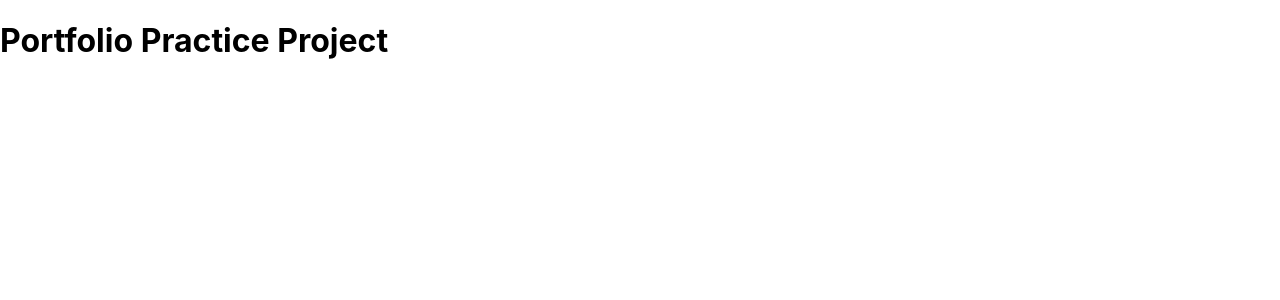
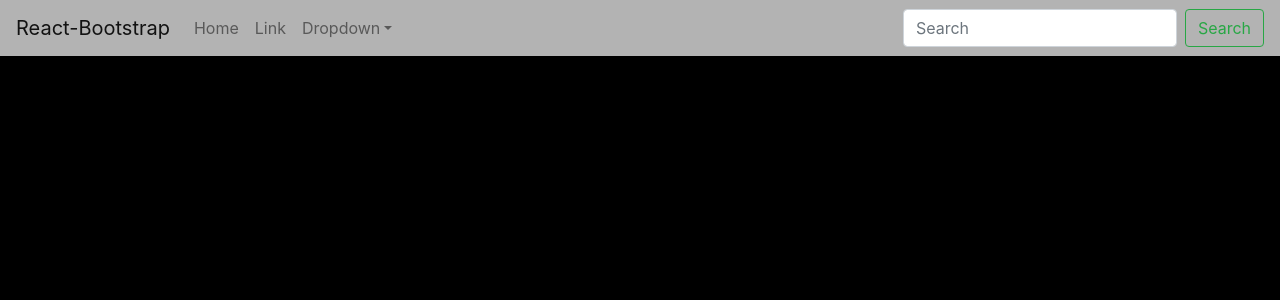
Before and after one commit to probably-not-porter/portfolio, a React (Create React App) app: page / in a window 1280 px wide. Shown: the top 300 px of the page. Built offline with nearby package versions, Linux system fonts and the light colour scheme.

Commit message:
create some custom css, add header

```diff
--- a/package.json
+++ b/package.json
@@ -10,6 +10,7 @@
     "@types/node": "^14.6.3",
     "@types/react": "^16.9.49",
     "@types/react-dom": "^16.9.8",
+    "bootstrap": "^4.5.2",
     "react": "^16.13.1",
     "react-bootstrap": "^1.3.0",
     "react-dom": "^16.13.1",
--- a/src/App.tsx
+++ b/src/App.tsx
@@ -1,6 +1,8 @@
 import React from 'react';
 
 import Header from './components/Header';
+import '../node_modules/bootstrap/dist/css/bootstrap.min.css';
+import './css/main.css';
 
 const App: React.FC = () => {
   return (
--- a/src/components/Header.tsx
+++ b/src/components/Header.tsx
@@ -1,19 +1,34 @@
 import React from 'react';
+import { Navbar, Nav, NavDropdown, Form, FormControl, Button } from 'react-bootstrap';
 
-import Jumbotron from 'react-bootstrap/Jumbotron';
-import Container from 'react-bootstrap/Container';
+import './../css/header.css';
 
-const Header: React.FC = () => {
-
-  return (
-        <Container className="p-3">
-            <Jumbotron>
-                <h1 className="header">
-                    Portfolio Practice Project
-                </h1>
-            </Jumbotron>
-        </Container>
-  );
+class Header extends React.Component{
+    render(){
+        return (
+            <Navbar fixed="top" expand="lg">
+                <Navbar.Brand href="#home">React-Bootstrap</Navbar.Brand>
+                <Navbar.Toggle aria-controls="basic-navbar-nav" />
+                <Navbar.Collapse id="basic-navbar-nav">
+                    <Nav className="mr-auto">
+                        <Nav.Link href="#home">Home</Nav.Link>
+                        <Nav.Link href="#link">Link</Nav.Link>
+                        <NavDropdown title="Dropdown" id="basic-nav-dropdown">
+                            <NavDropdown.Item href="#action/3.1">Action</NavDropdown.Item>
+                            <NavDropdown.Item href="#action/3.2">Another action</NavDropdown.Item>
+                            <NavDropdown.Item href="#action/3.3">Something</NavDropdown.Item>
+                            <NavDropdown.Divider />
+                            <NavDropdown.Item href="#action/3.4">Separated link</NavDropdown.Item>
+                        </NavDropdown>
+                    </Nav>
+                    <Form inline>
+                        <FormControl type="text" placeholder="Search" className="mr-sm-2" />
+                        <Button variant="outline-success">Search</Button>
+                    </Form>
+                </Navbar.Collapse>
+            </Navbar>
+        );
+    }
 };
 
 export default Header;
--- /dev/null
+++ b/src/css/header.css
@@ -0,0 +1,8 @@
+.header-box{
+    width: 100% !important;
+}
+
+.navbar {
+    background-color: rgba(255,255,255,0.7);
+    position: absolute;
+  }
--- a/src/css/main.css
+++ b/src/css/main.css
@@ -0,0 +1,6 @@
+body{
+    background-color: black;
+}
+html{
+    height: 200%;
+}
```
Also changed, not shown: 1 other file (tests, documents, lock files or other folders).
